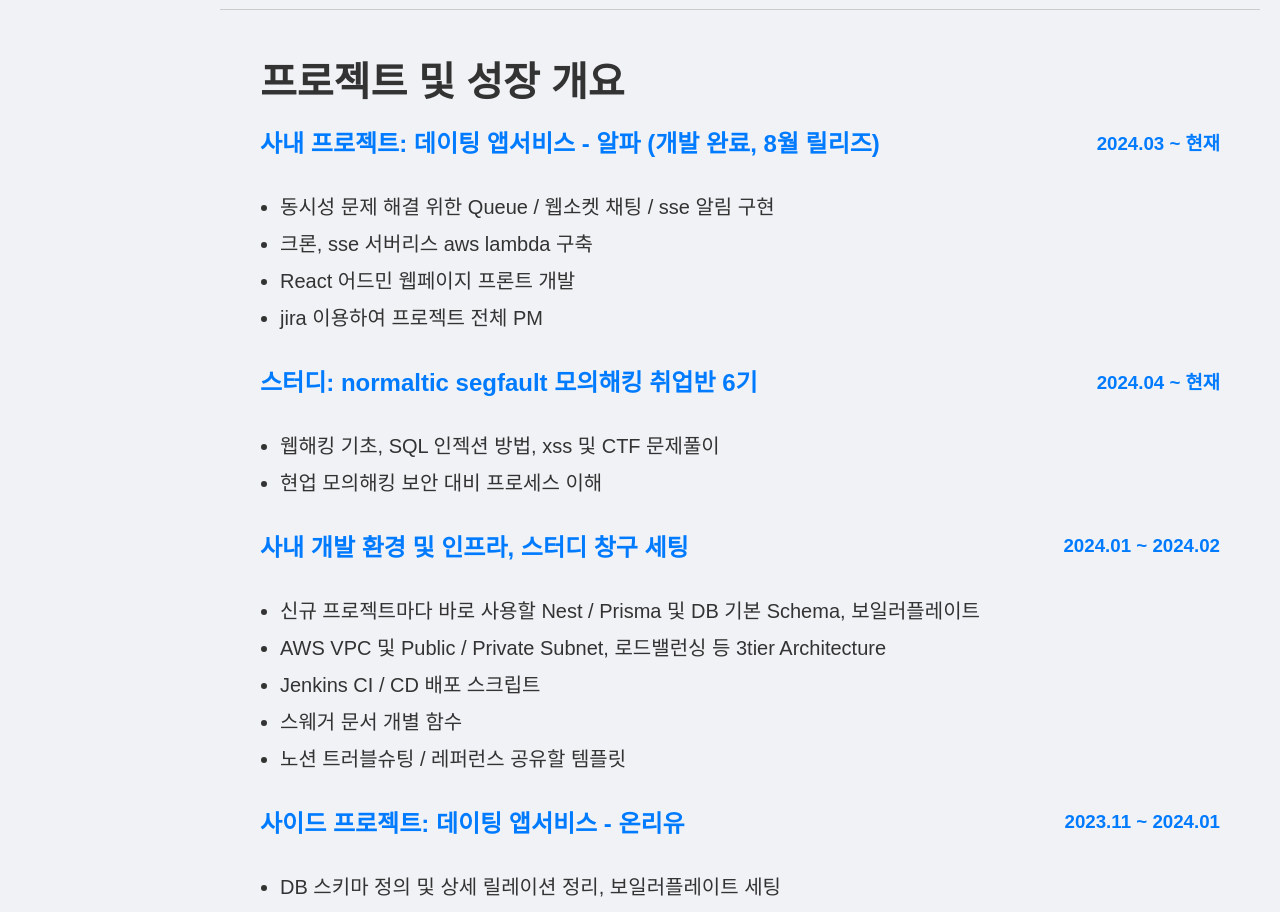
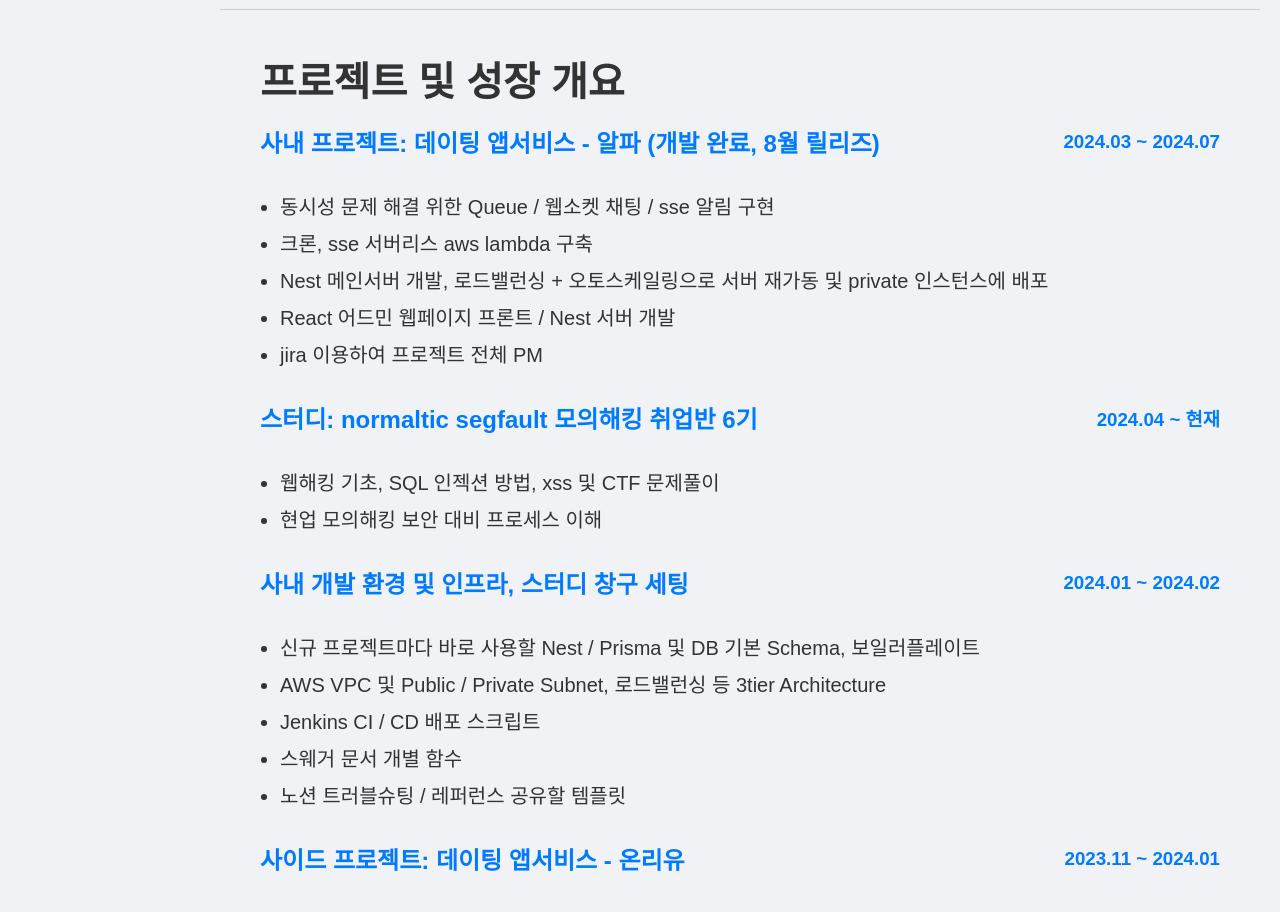
Before and after one commit to sh5080/portfolio, a React (Create React App) app: page / in a window 1280 px wide. Shown: the part 2880-3792 px from the top of the page. Built offline with nearby package versions, Linux system fonts and the light colour scheme; the HTML template or start-up script is replaced by a standard one.

Commit message:
fix: 내용정리

```diff
--- a/src/pages/project-overview.page.tsx
+++ b/src/pages/project-overview.page.tsx
@@ -10,12 +10,16 @@ const ProjectOverview: React.FC = () => {
       <Project>
         <ProjectLink to="alpha" smooth={true} duration={500}>
           <h2>사내 프로젝트: 데이팅 앱서비스 - 알파 (개발 완료, 8월 릴리즈)</h2>
-          <h3>2024.03 ~ 현재</h3>
+          <h3>2024.03 ~ 2024.07</h3>
         </ProjectLink>
         <ul>
           <li>동시성 문제 해결 위한 Queue / 웹소켓 채팅 / sse 알림 구현</li>
           <li>크론, sse 서버리스 aws lambda 구축</li>
-          <li>React 어드민 웹페이지 프론트 개발</li>
+          <li>
+            Nest 메인서버 개발, 로드밸런싱 + 오토스케일링으로 서버 재가동 및
+            private 인스턴스에 배포
+          </li>
+          <li>React 어드민 웹페이지 프론트 / Nest 서버 개발</li>
           <li>jira 이용하여 프로젝트 전체 PM</li>
         </ul>
       </Project>
```
